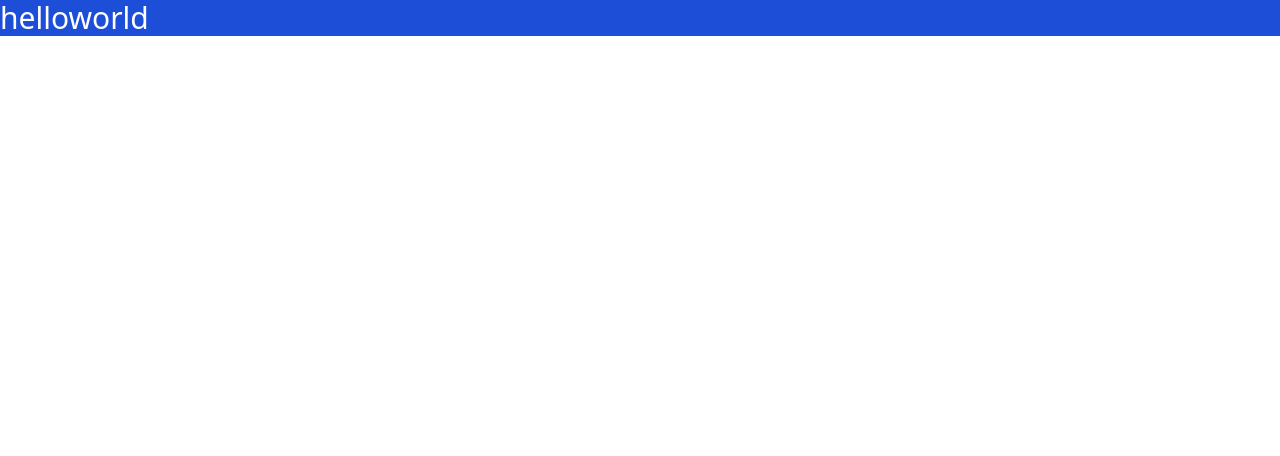
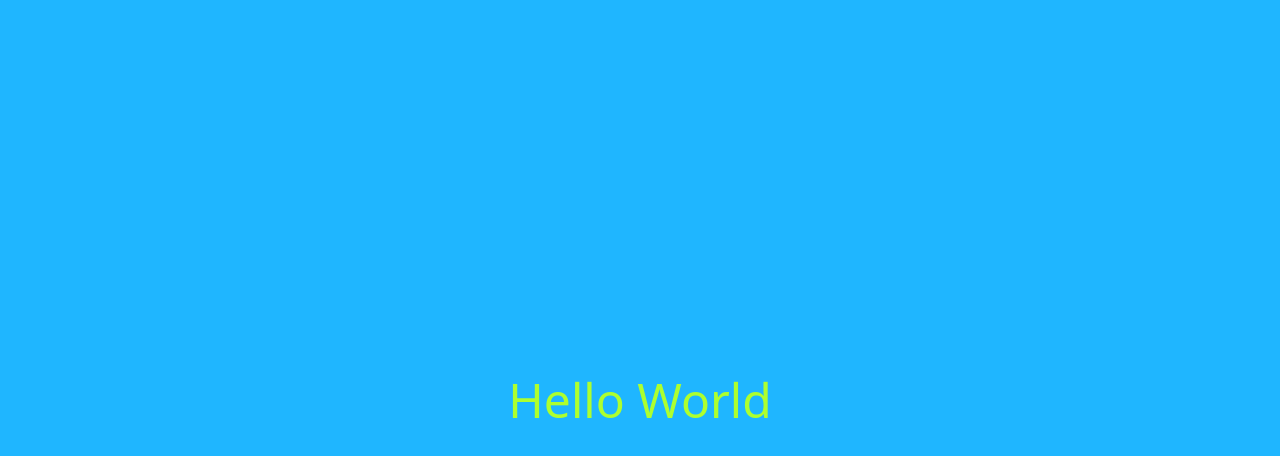
Before and after one commit to side-project-for-develop/frontend, a Next.js app: page / in a window 1280 px wide. Shown: the top 456 px of the page. Built offline with nearby package versions, Linux system fonts and the light colour scheme.

Commit message:
inital setting

```diff
--- a/next.config.js
+++ b/next.config.js
@@ -1,8 +1,8 @@
 /** @type {import('next').NextConfig} */
 const nextConfig = {
-  experimental: {
-    appDir: true,
-  },
-}
+  reactStrictMode: true,
+  experimental: { appDir: true },
+  output: 'standalone',
+};
 
 module.exports = nextConfig
--- /dev/null
+++ b/src/app/error.tsx
@@ -0,0 +1,16 @@
+"use client";
+
+const error = () => {
+  return (
+    <div>
+      <h1>error!</h1>
+    </div>
+  );
+};
+
+export default error;
+
+// 사용법
+// <ErrorBoundary fallback={<Error/>}>
+//      <Page/>
+// </ErrorBoundary>
--- a/src/app/globals.css
+++ b/src/app/globals.css
@@ -1,3 +1,20 @@
 @tailwind base;
 @tailwind components;
 @tailwind utilities;
+
+@layer base {
+    h1 {
+      @apply text-5xl;
+    }
+  }
+
+  @layer components {
+    .example{
+        color: greenyellow;
+    }
+
+  }
+
+  @layer utilities {
+
+}
--- a/src/app/layout.tsx
+++ b/src/app/layout.tsx
@@ -1,15 +1,5 @@
 import React from "react";
 import "./globals.css";
-import {
-  Hydrate,
-  QueryClient,
-  QueryClientProvider,
-} from "@tanstack/react-query";
-
-export const metadata = {
-  title: "Create Next App",
-  description: "Generated by create next app",
-};
 
 export default function RootLayout({
   children,
--- /dev/null
+++ b/src/app/loading.tsx
@@ -0,0 +1,10 @@
+const loading = () => {
+  return <div>loading..</div>;
+};
+
+export default loading;
+
+// 사용법
+// <Suspense fallback={<Loading/>}>
+//      <Page/>
+// </Suspense>
--- /dev/null
+++ b/src/app/not-found.tsx
@@ -0,0 +1,5 @@
+const NotFound = () => {
+  return <div>Page Not Found</div>;
+};
+
+export default NotFound;
--- a/src/app/page.tsx
+++ b/src/app/page.tsx
@@ -1,9 +1,11 @@
-export default function Home() {
+import Link from "next/link";
+
+const Page = () => {
   return (
-    <main>
-      <div>
-        <h2 className="bg-blue-700 text-white text-3xl">helloworld</h2>
-      </div>
-    </main>
+    <div className="h-screen bg-blue flex justify-center items-center">
+      <h1 className="example">Hello World</h1>
+    </div>
   );
-}
+};
+
+export default Page;
--- a/tailwind.config.js
+++ b/tailwind.config.js
@@ -1,15 +1,13 @@
-/** @type {import('tailwindcss').Config} */
 module.exports = {
-  content: [
-    "./app/**/*.{js,ts,jsx,tsx}",
-    "./pages/**/*.{js,ts,jsx,tsx}",
-    "./components/**/*.{js,ts,jsx,tsx}",
-
-    // Or if using `src` directory:
-    "./src/**/*.{js,ts,jsx,tsx}",
-  ],
+  // src파일안에서 app 돌릴예정이라 한줄만 남길게요.
+  content: ['./src/**/*.{js,ts,jsx,tsx}'],
   theme: {
-    extend: {},
+    extend: {
+      // color code
+      colors: {
+        blue: '#1fb6ff',
+      },
+    },
   },
   plugins: [],
 };
```
Also changed, not shown: tsconfig.json (+7 -6 lines), public/robots.txt (added), src/app/page.module.css (added), 1 other file (tests, documents, lock files or other folders).
